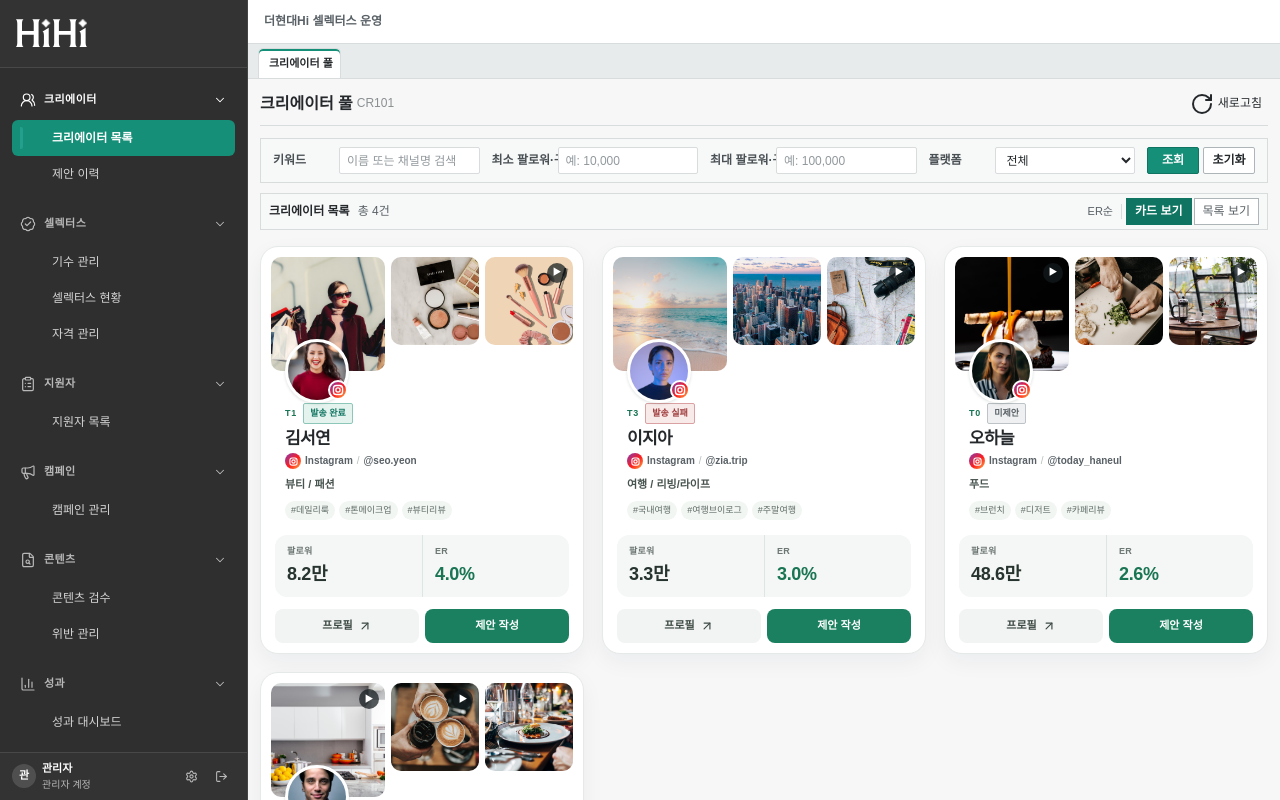
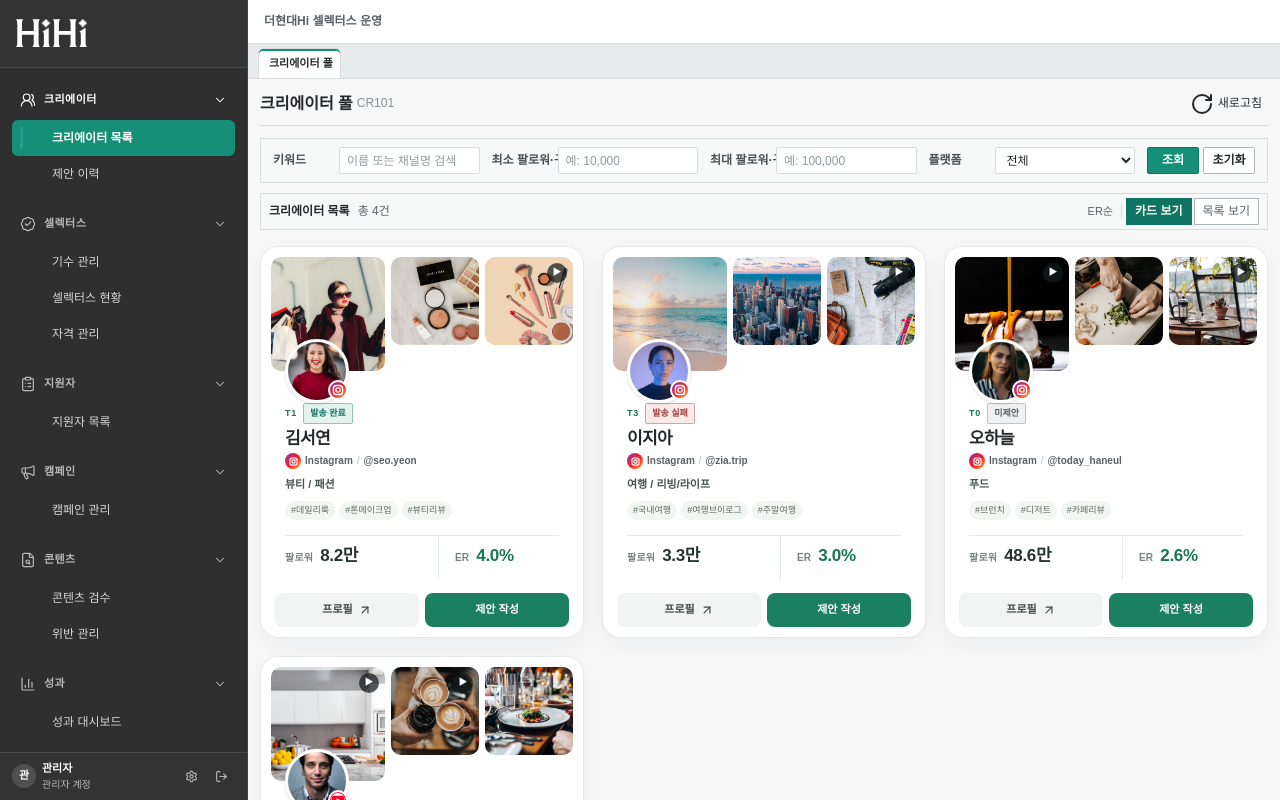
Before and after one commit to HD-Fuma/fe-hiselectors-admin, a React (Vite) app: page /creators in a window 1280 px wide. Shown: the top 800 px of the page. Built offline with nearby package versions, Linux system fonts and the light colour scheme.

Commit message:
style: integrate creator performance metrics

```diff
--- a/src/styles/admin.css
+++ b/src/styles/admin.css
@@ -2852,6 +2852,56 @@
   background: #1b8060;
 }
 
+.fuma-creator-card__metrics {
+  min-height: 44px;
+  margin: 0 14px 14px;
+  overflow: visible;
+  border: 0;
+  border-top: 1px solid #e5ece8;
+  border-radius: 0;
+  background: transparent;
+}
+
+.fuma-creator-card__metric {
+  flex-direction: row;
+  align-items: baseline;
+  justify-content: flex-start;
+  gap: 7px;
+  padding: 10px 0 0;
+}
+
+.fuma-creator-card__metric--engagement {
+  margin-left: 16px;
+  padding-left: 16px;
+  border-left: 1px solid #e5ece8;
+}
+
+.fuma-creator-card__metric dt {
+  color: #78847e;
+  font-size: 10px;
+  font-weight: 600;
+}
+
+.fuma-creator-card__metric dd {
+  margin: 0;
+  font-size: 17px;
+  line-height: 20px;
+}
+
+.fuma-creator-detail-hero__metrics {
+  gap: 0;
+}
+
+.fuma-creator-detail-hero__metrics div {
+  padding: 10px 14px 0;
+  border-left: 1px solid #e3ebe6;
+}
+
+.fuma-creator-detail-hero__metrics div:first-child {
+  padding-left: 0;
+  border-left: 0;
+}
+
 .fuma-creator-detail-page .fuma-page__body {
   gap: 16px;
 }
```
